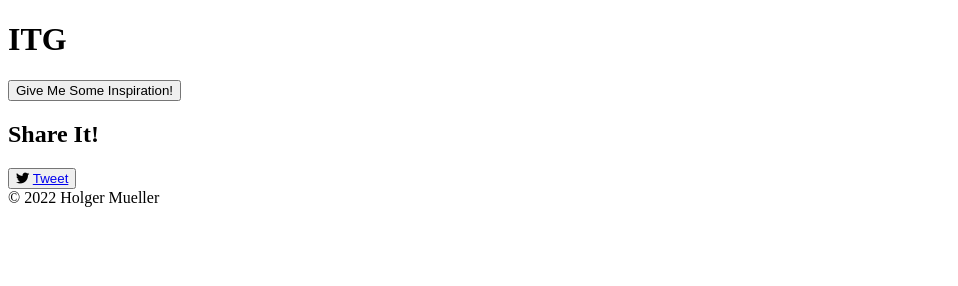
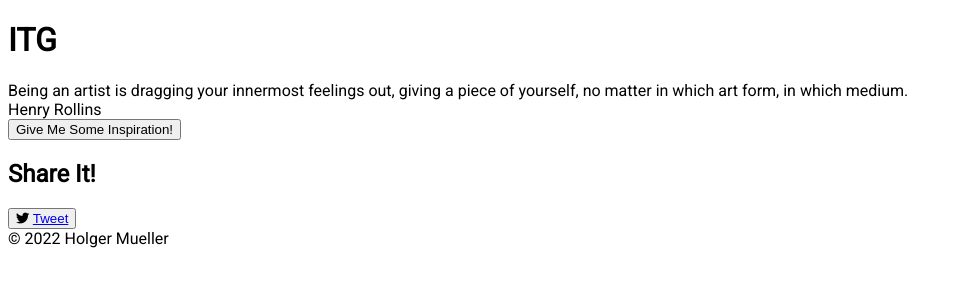
Before and after one commit to Holgermueller/ITG, a website: page index.html in a window 1280 px wide. Both pictures are taken after a click on the button "Give Me Some Inspiration!". Shown: the whole page, without its empty margins (0-958 px from the left). Drawn offline with Linux system fonts and the light colour scheme.

Commit message:
basic app works

```diff
--- /dev/null
+++ b/css/main.css
@@ -0,0 +1,9 @@
+:root {
+  --maincolor: ;
+  --neutralcolor: hsl(0.67, 1, 0.99);
+}
+
+body {
+  font-family: "Roboto", sans-serif;
+  background-color: var(--neutralcolor);
+}
--- a/index.html
+++ b/index.html
@@ -17,7 +17,13 @@
       integrity="sha384-fnmOCqbTlWIlj8LyTjo7mOUStjsKC4pOpQbqyi7RrhN7udi9RwhKkMHpvLbHG9Sr"
       crossorigin="anonymous"
     />
-    <link rel="stylesheet" href="assets/css/style.min.css" />
+    <link rel="preconnect" href="https://fonts.googleapis.com" />
+    <link rel="preconnect" href="https://fonts.gstatic.com" crossorigin />
+    <link
+      href="https://fonts.googleapis.com/css2?family=Roboto:wght@100;300;400&display=swap"
+      rel="stylesheet"
+    />
+    <link rel="stylesheet" href="./css/main.css" />
   </head>
 
   <body>
@@ -28,8 +34,14 @@
 
       <main class="main">
         <section class="page-section">
+          <div id="thoughtDisplay" class="thought-display"></div>
+          <div id="speakerDisplay" class="speaker-display"></div>
           <div class="get-thought-div">
-            <button id="getThought" class="thought-button">
+            <button
+              id="getThought"
+              class="thought-button"
+              onclick="getThought()"
+            >
               Give Me Some Inspiration!
             </button>
           </div>
@@ -58,5 +70,6 @@
 
       <footer class="footer">&copy; 2022 Holger Mueller</footer>
     </div>
+    <script src="./js/index.js"></script>
   </body>
 </html>
--- /dev/null
+++ b/js/index.js
@@ -0,0 +1,52 @@
+const thoughtArray = [
+  {
+    thought:
+      "When you start to doubt yourself the real world will eat you alive.",
+    speaker: "Henry Rollins",
+  },
+  {
+    thought:
+      "Strength is the product of struggle, you must do what others don't to achieve what others won't.",
+    speaker: "Henry Rollins",
+  },
+  {
+    thought: "You need a little bit of insanity to do great things.",
+    speaker: "Henry Rollins",
+  },
+  {
+    thought:
+      "No such thing as spare time, no such thing as free time, no such thing as down time. All you got is life time. Go.",
+    speaker: "Henry Rollins",
+  },
+  {
+    thought:
+      "Do not waste time with normal people. They are a plague and will only slow you down.",
+    speaker: "Henry Rollins",
+  },
+  {
+    thought: "It's sad when someone you know becomes someone you knew.",
+    speaker: "Henry Rollins",
+  },
+  {
+    thought:
+      "Being an artist is dragging your innermost feelings out, giving a piece of yourself, no matter in which art form, in which medium.",
+    speaker: "Henry Rollins",
+  },
+  {
+    thought:
+      "I believe that one defines oneself by reinventionn. To not be like your parents. To not be like your friends. To be yourself. To cut yourself out of stone.",
+    speaker: "Henry Rollins",
+  },
+];
+
+const getThought = () => {
+  document.getElementById("getThought");
+
+  let thoughtToDisplay =
+    thoughtArray[Math.floor(Math.random() * thoughtArray.length)];
+
+  document.getElementById("thoughtDisplay").innerHTML =
+    thoughtToDisplay.thought;
+  document.getElementById("speakerDisplay").innerHTML =
+    thoughtToDisplay.speaker;
+};
```
Also changed, not shown: gulpfile.js (added, +19 -0 lines), package.json (+10 -2 lines).
